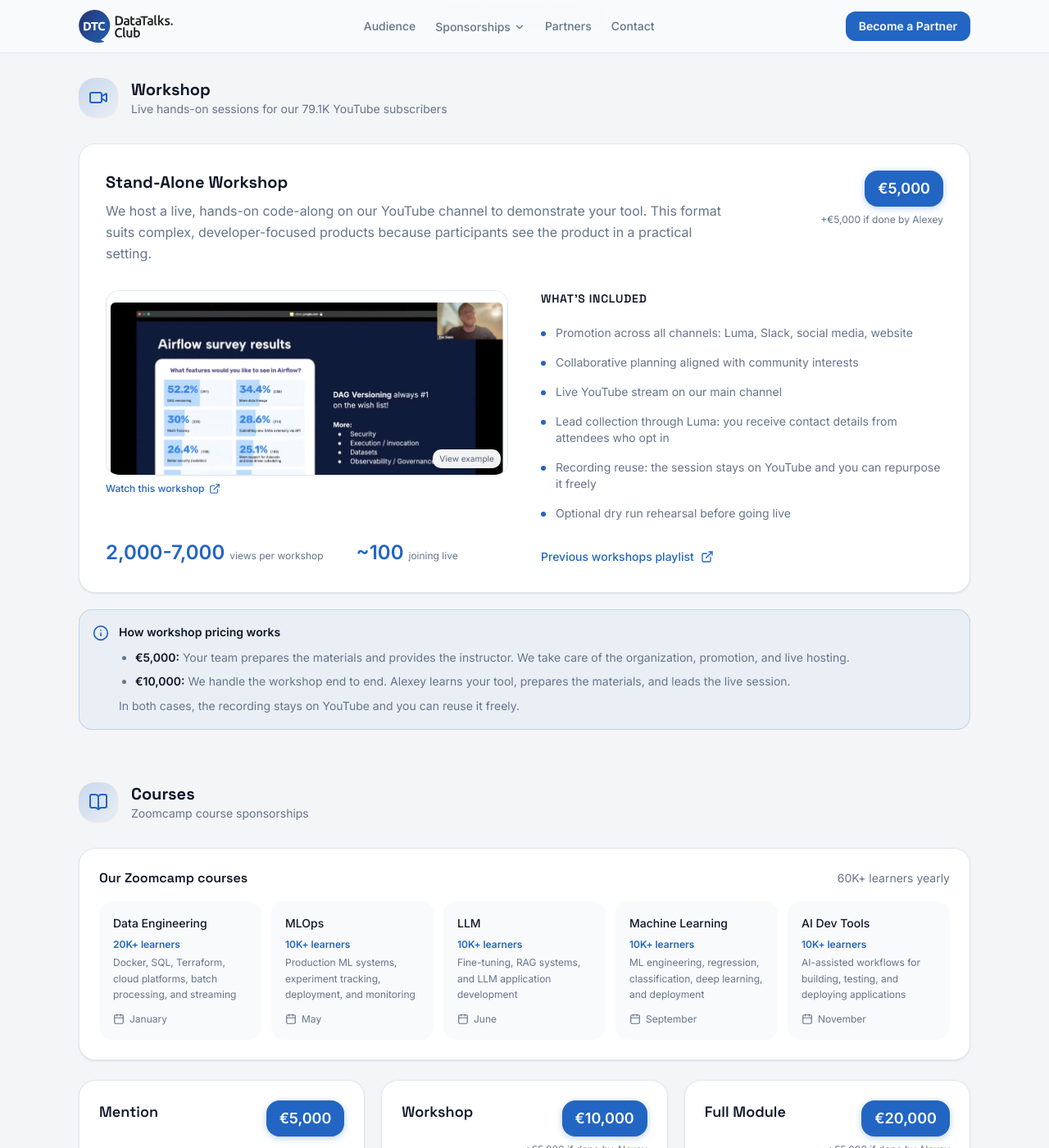
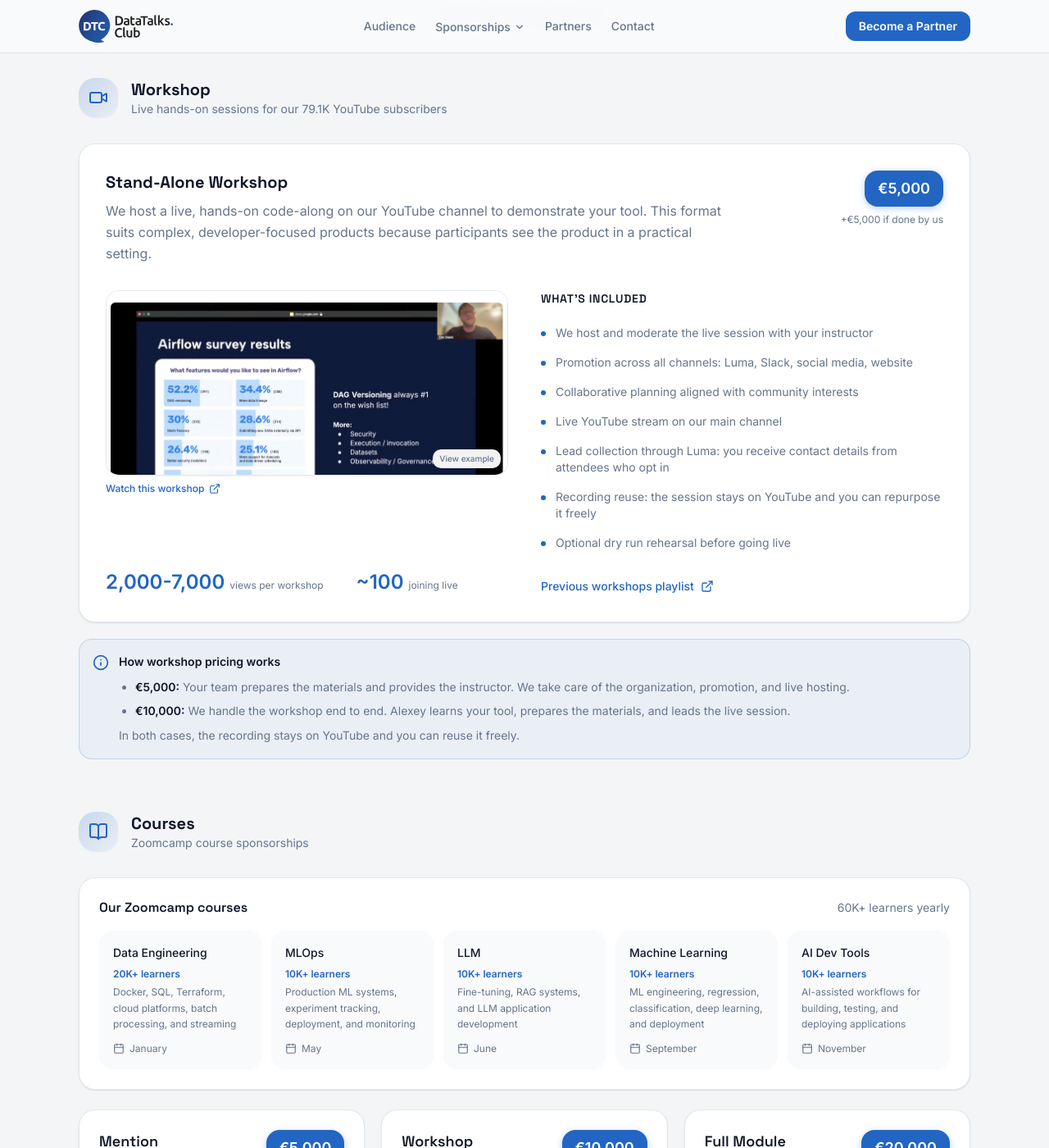
Before and after one commit to DataTalksClub/mediakit, a Jekyll site: the page built from index.html, in a window 1280 px wide and 1400 px high, scrolled down 3107 px. Shown: the whole window at 82% size. Built offline with Jekyll 4.4.1, drawn with Linux system fonts in a browser that asks for light colours; nearby versions of some CDN libraries; some of the changed text lies outside the part shown.

Commit message:
Clarify hosted workshop pricing

```diff
--- a/_data/packages.yml
+++ b/_data/packages.yml
@@ -37,9 +37,10 @@ newsletter:
 workshop:
   title: Stand-Alone Workshop
   price: "€5,000"
-  extra_price: "+€5,000 if done by Alexey"
+  extra_price: "+€5,000 if done by us"
   description: "We host a live, hands-on code-along on our YouTube channel to demonstrate your tool. This format suits complex, developer-focused products because participants see the product in a practical setting."
   features:
+    - We host and moderate the live session with your instructor
     - "Promotion across all channels: Luma, Slack, social media, website"
     - Collaborative planning aligned with community interests
     - Live YouTube stream on our main channel
@@ -78,7 +79,7 @@ in_person:
       icon: users
     - title: In-Person Workshop
       price: "€5,000"
-      extra_price: "+€5,000 if done by Alexey"
+      extra_price: "+€5,000 if done by us"
       description: "A hands-on session where participants learn a concrete skill, build something, and connect the lesson to your product or topic."
       features:
         - Practical topic and exercises built around a learning outcome
@@ -109,7 +110,7 @@ courses:
     example_label: See it in the course
   - title: Workshop
     price: "€10,000"
-    extra_price: "+€5,000 if done by Alexey"
+    extra_price: "+€5,000 if done by us"
     description: "A hands-on workshop inside a course module, teaching students to apply concepts using your product."
     features:
       - Logo placement on course page
@@ -128,7 +129,7 @@ courses:
     example_label: See the dlt workshop
   - title: Full Module
     price: "€20,000"
-    extra_price: "+€5,000 if done by Alexey"
+    extra_price: "+€5,000 if done by us"
     description: "Our deepest integration: your tool is used to teach a full module topic that students use throughout."
     features:
       - Logo + mention in the launch stream
```
